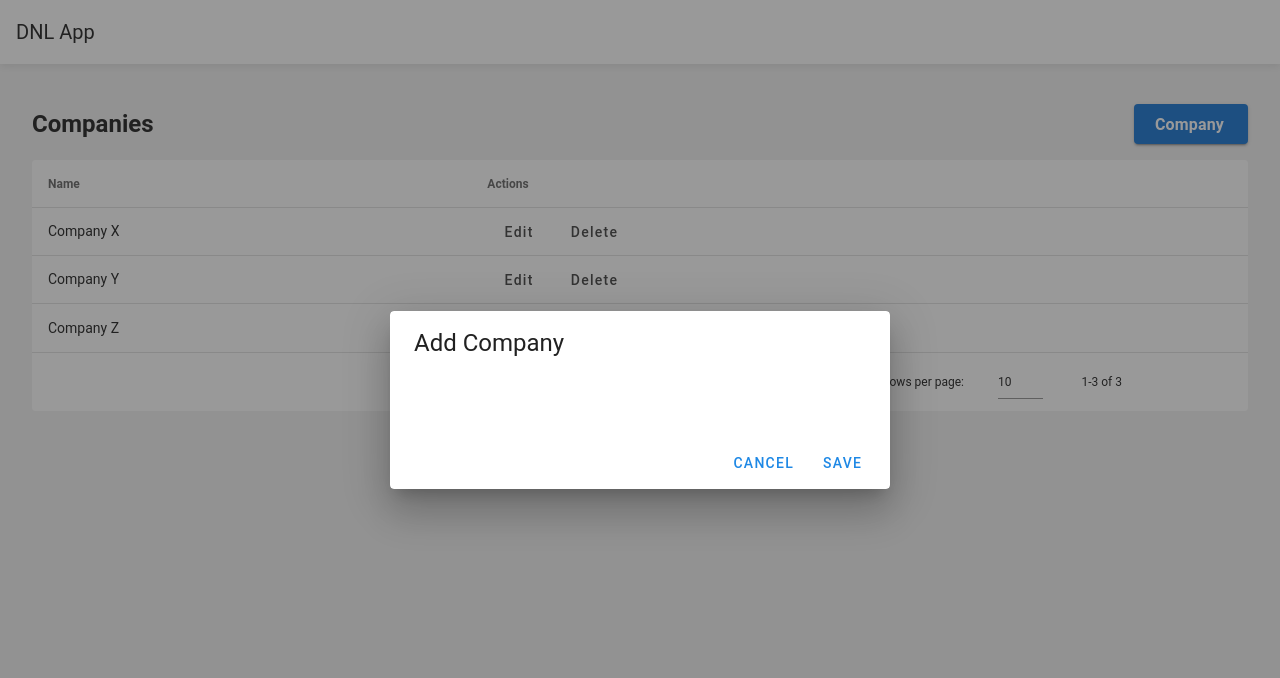
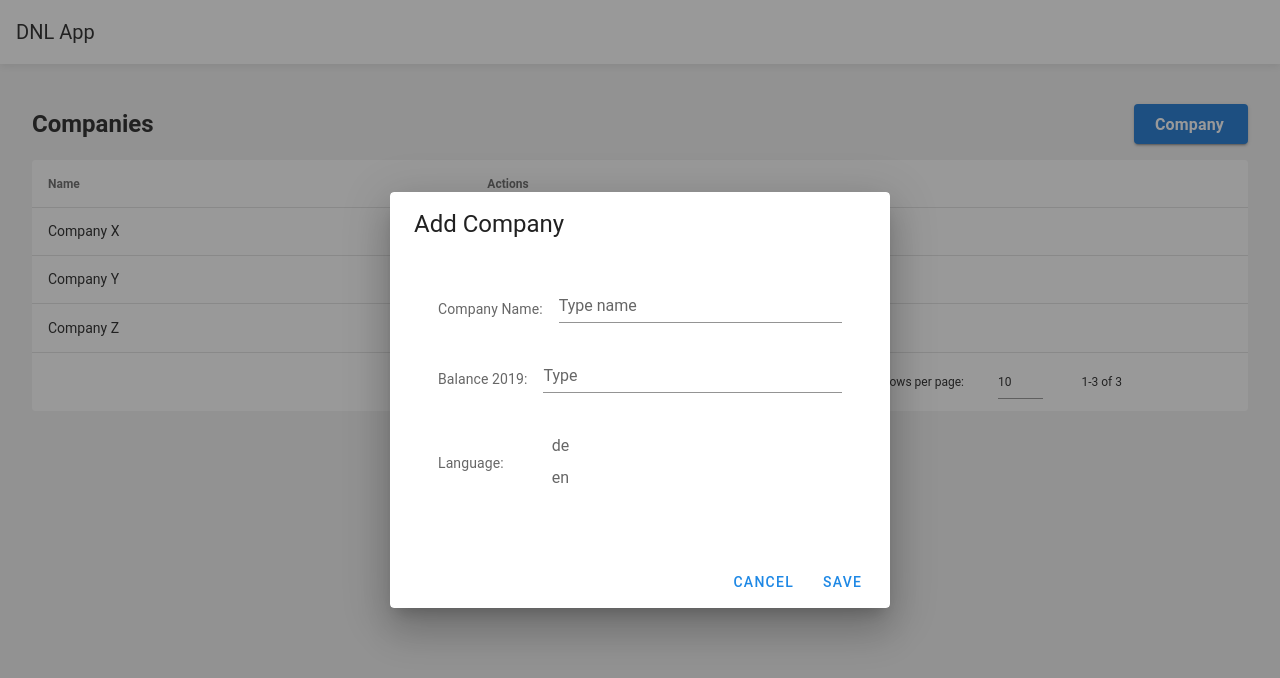
Before and after one commit to deepneuronlab/dnl-frontend-challenge, a Vue app: page /companies in a window 1280 px wide. Both pictures are taken after a click on the button "Company". Shown: the top 678 px of the page. Built offline with nearby package versions, Linux system fonts and the light colour scheme; the HTML template or start-up script is replaced by a standard one.

Commit message:
feat: dynamic form crud

```diff
--- a/src/components/Dialogs/FormDialog.vue
+++ b/src/components/Dialogs/FormDialog.vue
@@ -6,21 +6,28 @@
       </v-card-title>
 
       <v-card-text>
-        <v-container><DynamicForm /></v-container>
+        <v-container>
+          <DynamicForm
+            :formStructure="formStructure"
+            :companyData="currentCompanyData"
+            @onCompanyFieldUpdated="updateCompanyField"
+          />
+        </v-container>
       </v-card-text>
 
       <v-card-actions>
         <v-spacer></v-spacer>
         <v-btn color="blue darken-1" text @click="$emit('close')"> Cancel </v-btn>
-        <v-btn color="blue darken-1" text @click="save()"> Save </v-btn>
+        <v-btn color="blue darken-1" text @click="save"> Save </v-btn>
       </v-card-actions>
     </v-card>
   </v-dialog>
 </template>
 
 <script lang="ts">
-import Vue from 'vue';
+import Vue, { PropType } from 'vue';
 import DynamicForm from '@/components/Forms/DynamicForm.vue';
+import { Company } from '@/store/companies-types';
 
 export default Vue.extend({
   name: 'FormDialog',
@@ -28,6 +35,10 @@ export default Vue.extend({
   props: {
     formStructure: {
       type: Array,
+      required: true,
+    },
+    companyData: {
+      type: Object as PropType<Company>,
       required: true,
     },
     isVisible: {
@@ -40,9 +51,23 @@ export default Vue.extend({
     },
   },
   data() {
-    return {};
+    return {
+      currentCompanyData: {} as Company,
+    };
   },
-  methods: {},
+  watch: {
+    companyData(newCurrentCompany) {
+      this.currentCompanyData = newCurrentCompany;
+    },
+  },
+  methods: {
+    updateCompanyField(key: string, value: string) {
+      this.currentCompanyData[key] = value;
+    },
+    save() {
+      this.$emit('onSave', this.currentCompanyData);
+    },
+  },
 });
 </script>
 
--- a/src/components/Forms/DynamicForm.vue
+++ b/src/components/Forms/DynamicForm.vue
@@ -1,21 +1,69 @@
 <template>
   <v-form v-model="isFormValid" class="dynamic-form">
-    <v-container fluid> </v-container>
+    <v-container fluid>
+      <component
+        v-for="formElement in filteredFormStructure"
+        :is="getComponentForFieldType(formElement.type)"
+        :key="formElement.key"
+        :value="companyData[formElement.key]"
+        :formElement="formElement"
+        @onCompanyFieldUpdated="updateCompanyField"
+      ></component>
+    </v-container>
   </v-form>
 </template>
 
 <script lang="ts">
-import Vue from 'vue';
+import { Company, CompanyForm } from '@/store/companies-types';
+import Vue, { PropType } from 'vue';
+import FormTextField from './FormTextField.vue';
+import FormSelect from './FormSelect.vue';
+import FormRadioButtonGroup from './FormRadioButtonGroup.vue';
 
 export default Vue.extend({
   name: 'DynamicForm',
-  components: {},
-  props: {},
+  components: {
+    FormRadioButtonGroup,
+    FormSelect,
+    FormTextField,
+  },
+  props: {
+    formStructure: {
+      type: Array as PropType<CompanyForm>,
+      required: true,
+    },
+    companyData: {
+      type: Object as PropType<Company>,
+      required: true,
+    },
+  },
   data() {
     return {
       isFormValid: false,
     };
   },
+  computed: {
+    filteredFormStructure() {
+      return this.formStructure.filter(
+        formElement => this.companyData[formElement.key] !== undefined,
+      );
+    },
+  },
+  methods: {
+    updateCompanyField(key: string, value: string) {
+      this.$emit('onCompanyFieldUpdated', key, value);
+    },
+    getComponentForFieldType(fieldType: string) {
+      switch (fieldType) {
+        case 'textField':
+          return FormTextField;
+        case 'selectField':
+          return FormSelect;
+        case 'radioGroup':
+          return FormRadioButtonGroup;
+      }
+    },
+  },
 });
 </script>
 
--- /dev/null
+++ b/src/components/Forms/FormRadioButtonGroup.vue
@@ -0,0 +1,30 @@
+<template>
+  <div class="d-flex align-center">
+    <div class="mr-4">{{ formElement.label }}:</div>
+    <v-radio-group :value="value" @change="$emit('onCompanyFieldUpdated', formElement.key, $event)">
+      <v-radio
+        v-for="item in formElement.items"
+        :key="item.value"
+        :label="item.text"
+        :value="item.value"
+      ></v-radio>
+    </v-radio-group>
+  </div>
+</template>
+<script lang="ts">
+import { FormRadioButtonGroup } from '@/store/form-types';
+import Vue, { PropType } from 'vue';
+
+export default Vue.extend({
+  name: 'FormRadioButtonGroup',
+  props: {
+    value: {
+      type: String,
+    },
+    formElement: {
+      type: Object as PropType<FormRadioButtonGroup>,
+      required: true,
+    },
+  },
+});
+</script>
--- /dev/null
+++ b/src/components/Forms/FormSelect.vue
@@ -0,0 +1,30 @@
+<template>
+  <div class="d-flex align-center">
+    <div class="mr-4">{{ formElement.label }}:</div>
+    <v-select
+      :value="value"
+      :items="formElement.items"
+      item-text="text"
+      item-value="value"
+      :label="formElement.placeholder"
+      @change="$emit('onCompanyFieldUpdated', formElement.key, $event)"
+    ></v-select>
+  </div>
+</template>
+<script lang="ts">
+import { FormSelect } from '@/store/form-types';
+import Vue, { PropType } from 'vue';
+
+export default Vue.extend({
+  name: 'FormSelect',
+  props: {
+    value: {
+      type: String,
+    },
+    formElement: {
+      type: Object as PropType<FormSelect>,
+      required: true,
+    },
+  },
+});
+</script>
--- /dev/null
+++ b/src/components/Forms/FormTextField.vue
@@ -0,0 +1,27 @@
+<template>
+  <div class="d-flex align-center">
+    <div class="mr-4">{{ formElement.label }}:</div>
+    <v-text-field
+      :label="formElement.placeholder"
+      :value="value"
+      @input="$emit('onCompanyFieldUpdated', formElement.key, $event)"
+    ></v-text-field>
+  </div>
+</template>
+<script lang="ts">
+import { FormTextField } from '@/store/form-types';
+import Vue, { PropType } from 'vue';
+
+export default Vue.extend({
+  name: 'FormTextField',
+  props: {
+    formElement: {
+      type: Object as PropType<FormTextField>,
+      required: true,
+    },
+    value: {
+      type: String,
+    },
+  },
+});
+</script>
--- a/src/store/companies-store.ts
+++ b/src/store/companies-store.ts
@@ -1,6 +1,8 @@
 import { Module } from 'vuex';
 import getters from './company-getters';
 import state from './companies-state';
+import mutations from './company-mutations';
+import actions from './company-actions';
 import { BaseState } from './types';
 import { CompaniesState } from './companies-types';
 
@@ -8,6 +10,8 @@ export const companiesStore: Module<CompaniesState, BaseState> = {
   namespaced: true,
   state,
   getters,
+  mutations,
+  actions,
 };
 
 export default companiesStore;
--- /dev/null
+++ b/src/store/company-actions.ts
@@ -0,0 +1,24 @@
+import { ActionTree } from 'vuex';
+import { CompaniesState, Company } from './companies-types';
+import { BaseState } from './types';
+
+const companiesActions: ActionTree<CompaniesState, BaseState> = {
+  deleteCompany({ commit }, company: Company) {
+    commit('DELETE_COMPANY', company);
+  },
+  addCompany({ commit }, company: Company) {
+    commit('ADD_COMPANY', company);
+  },
+  editCompany({ commit }, company: Company) {
+    commit('EDIT_COMPANY', company);
+  },
+  getCompanyForm({ state }) {
+    return new Promise(resolve => {
+      setTimeout(() => {
+        resolve(state.companyForm);
+      }, 500);
+    });
+  },
+};
+
+export default companiesActions;
--- /dev/null
+++ b/src/store/company-mutations.ts
@@ -0,0 +1,25 @@
+import { MutationTree } from 'vuex';
+import { CompaniesState, Company } from './companies-types';
+import Vue from 'vue';
+
+const companiesMutations: MutationTree<CompaniesState> = {
+  ADD_COMPANY(state, company: Company) {
+    state.companies?.push(company);
+  },
+  EDIT_COMPANY(state, company: Company) {
+    const companyIndex = state.companies?.findIndex(
+      currentCompany => currentCompany.companyId === company.companyId,
+    );
+    if (companyIndex != undefined && companyIndex >= 0 && state.companies !== null) {
+      Vue.set(state.companies, companyIndex, company);
+    }
+  },
+  DELETE_COMPANY(state, company: Company) {
+    const companyIndex = state.companies?.findIndex(
+      currentCompany => currentCompany.companyId === company.companyId,
+    );
+    if (companyIndex != undefined && companyIndex >= 0) state.companies?.splice(companyIndex, 1);
+  },
+};
+
+export default companiesMutations;
--- a/src/store/form-types.ts
+++ b/src/store/form-types.ts
@@ -9,7 +9,7 @@ export interface FormSelect {
   required: boolean;
 }
 
-interface FormTextField {
+export interface FormTextField {
   type: 'textField';
   key: string;
   label: string;
--- a/src/views/TheCompanies.vue
+++ b/src/views/TheCompanies.vue
@@ -4,28 +4,39 @@
     <MainContainer>
       <v-row justify="space-between" align="center" class="mr-0 ml-0 mt-10 mb-1">
         <h2 class="grey--text text--darken-4">Companies</h2>
-        <BtnMain text="Company" icon="mdi-plus" @click="isAddCompanyDialogVisible = true" />
+        <BtnMain text="Company" icon="mdi-plus" @click="onAddCompanyClicked" />
       </v-row>
       <DataTableCompanies
         v-if="tableHeaders && tableItems"
         :tableHeaders="tableHeaders"
         :tableItems="tableItems"
+        @deleteItem="onDeleteCompanyClicked"
+        @editItem="onEditCompanyClicked"
       />
       <FormDialog
         v-if="formStructure"
         title="Add Company"
         :isVisible="isAddCompanyDialogVisible"
         :formStructure="formStructure"
-        @close="closeAddCompanyDialogVisible()"
+        @close="closeAddCompanyDialogVisible"
+        :companyData="companyData"
+        @onSave="onAdd"
+        is-add
       />
       <FormDialog
         v-if="formStructure"
         title="Edit Company"
         :isVisible="isEditCompanyDialogVisible"
         :formStructure="formStructure"
-        @close="isEditCompanyDialogVisible = false"
+        @close="closeEditCompanyDialogVisible"
+        :companyData="companyData"
+        @onSave="onEdit"
       />
-      <DeleteDialog :isVisible="isDeleteDialogVisible" @close="isDeleteDialogVisible = false" />
+      <DeleteDialog
+        :isVisible="isDeleteDialogVisible"
+        @delete="onDeleteConfirm"
+        @close="isDeleteDialogVisible = false"
+      />
     </MainContainer>
   </div>
 </template>
@@ -38,7 +49,8 @@ import DataTableCompanies from '@/components/Tables/DataTableCompanies.vue';
 import BtnMain from '@/components/UI/BtnMain.vue';
 import FormDialog from '@/components/Dialogs/FormDialog.vue';
 import DeleteDialog from '@/components/Dialogs/DeleteDialog.vue';
-import { mapGetters } from 'vuex';
+import { mapGetters, mapActions } from 'vuex';
+import { Company, CompanyForm } from '@/store/companies-types';
 
 export default Vue.extend({
   name: 'TheCompanies',
@@ -47,7 +59,8 @@ export default Vue.extend({
     isEditCompanyDialogVisible: false,
     isAddCompanyDialogVisible: false,
     isDeleteDialogVisible: false,
-    formStructure: [],
+    formStructure: [] as CompanyForm,
+    companyData: {} as Company,
   }),
   computed: {
     ...mapGetters({
@@ -55,9 +68,52 @@ export default Vue.extend({
       tableHeaders: 'companies/companyTableHeaders',
     }),
   },
+  async mounted() {
+    this.formStructure = await this.getCompanyForm();
+  },
   methods: {
+    ...mapActions({
+      getCompanyForm: 'companies/getCompanyForm',
+      addCompany: 'companies/addCompany',
+      deleteCompany: 'companies/deleteCompany',
+      editCompany: 'companies/editCompany',
+    }),
     closeAddCompanyDialogVisible() {
       this.isAddCompanyDialogVisible = false;
+    },
+    closeEditCompanyDialogVisible() {
+      this.isEditCompanyDialogVisible = false;
+    },
+    onDeleteCompanyClicked(company: Company) {
+      this.companyData = company;
+      this.isDeleteDialogVisible = true;
+    },
+    onDeleteConfirm() {
+      this.deleteCompany(this.companyData);
+      this.isDeleteDialogVisible = false;
+    },
+    onAddCompanyClicked() {
+      this.companyData = {
+        companyId: String(Date.now()),
+        companyName: '',
+        createdAt: 'string',
+        updatedAt: 'string',
+        className: 'company-item',
+      };
+      this.formStructure.forEach(formElement => (this.companyData[formElement.key] = ''));
+      this.isAddCompanyDialogVisible = true;
+    },
+    onEditCompanyClicked(company: Company) {
+      this.companyData = Object.assign({}, company);
+      this.isEditCompanyDialogVisible = true;
+    },
+    onAdd(company: Company) {
+      this.addCompany(company);
+      this.closeAddCompanyDialogVisible();
+    },
+    onEdit(company: Company) {
+      this.editCompany(company);
+      this.closeEditCompanyDialogVisible();
     },
   },
 });
```
